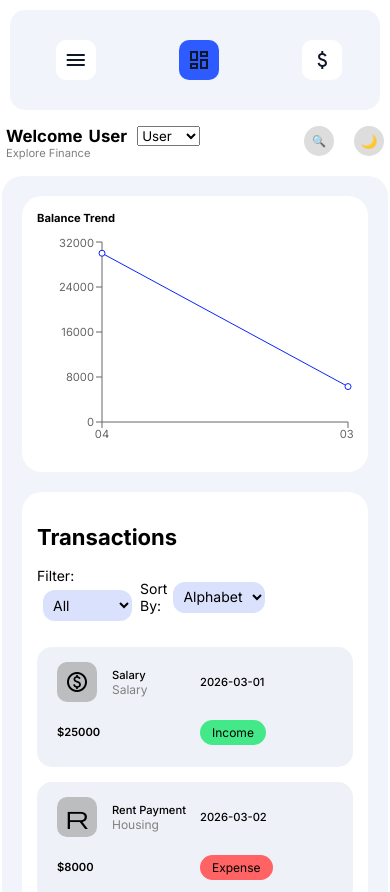
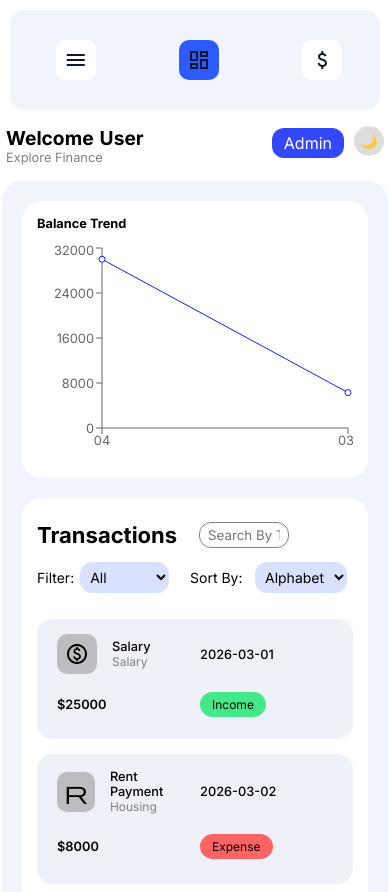
Before and after one commit to khushbuChaudhary2213/fintech-dashboard, a React (Vite) app: page / in a window 390 px wide. Shown: the top 892 px of the page. Built offline with nearby package versions, Linux system fonts and the light colour scheme.

Commit message:
Resolve Issues

```diff
--- a/src/App.jsx
+++ b/src/App.jsx
@@ -1,10 +1,13 @@
 import Sidebar from "./components/Sidebar";
 import Dashboard from "./pages/Dashboard";
 import TransactionsPage from "./pages/TransactionsPage";
+import AddTransactionModal from "./components/AddTransactionModal";
 import { useEffect, useState } from "react";
 import transactionsData from "./data/transactions";
 
 function App() {
+  const [showModal, setShowModal] = useState(false);
+
   const [activePage, setActivePage] = useState(() => {
     const savedPage = localStorage.getItem("activePage");
     return savedPage ? savedPage : "dashboard";
@@ -53,28 +56,38 @@ function App() {
             <div style={{ display: "flex", gap: "6px" }}>
               <h2>Welcome</h2>
               <h2>{userRole}</h2>
-              <select
-                onChange={(e) => setUserRole(e.target.value)}
-                style={{ marginLeft: "4px" }}
-              >
-                Role:
-                <option value="User">User</option>
-                <option value="Admin">Admin</option>
-              </select>
             </div>
             <p>Explore Finance</p>
           </div>
-          <div className="search">🔍</div>
+          <button
+            className="userRole"
+            style={{
+              alignSelf: "center",
+              cursor: "pointer",
+            }}
+            onClick={() => setUserRole(userRole === "Admin" ? "User" : "Admin")}
+          >
+            {userRole === "User" ? "Admin" : "User"}
+          </button>
           <button className="dark-mode" onClick={toggleDarkMode}>
             {isDark ? "☀️" : "🌙"}
           </button>
         </div>
+
+        {showModal && (
+          <AddTransactionModal
+            onClose={() => setShowModal(false)}
+            onAdd={(newTxn) => setTransactions([...transactions, newTxn])}
+          />
+        )}
 
         {activePage === "dashboard" && (
           <Dashboard
             userRole={userRole}
             transactions={transactions}
             setTransactions={setTransactions}
+            showModal={showModal}
+            setShowModal={setShowModal}
           />
         )}
         {activePage === "transactions" && (
@@ -82,6 +95,8 @@ function App() {
             userRole={userRole}
             transactions={transactions}
             setTransactions={setTransactions}
+            showModal={showModal}
+            setShowModal={setShowModal}
           />
         )}
       </div>
--- a/src/components/Transactions.jsx
+++ b/src/components/Transactions.jsx
@@ -1,24 +1,20 @@
 import { useState } from "react";
 import AddTransactionModal from "./AddTransactionModal";
 import EmptyState from "./EmptyState";
+import icons from "../utils/iconsTransaction";
 
-const icons = {
-  food: "food_bank",
-  salary: "paid",
-  shopping: "shopping_bag",
-  transport: "transportation",
-  health: "health_and_safety",
-  bills: "list_alt",
-  education: "book_2",
-  bonus: "attach_money",
-  investment: "universal_currency_alt",
-};
-
-function Transactions({ userRole, transactions, setTransactions, showless }) {
-  const [showModal, setShowModal] = useState(false);
+function Transactions({
+  userRole,
+  transactions,
+  setTransactions,
+  showless,
+  showModal,
+  setShowModal,
+}) {
   const [sortBy, setSortBy] = useState("date");
   const [filter, setFilter] = useState("all");
   const [selectedIds, setSelectedIds] = useState([]);
+  const [search, setSearch] = useState("");
 
   function handleAdd(newtxn) {
     setTransactions([...transactions, newtxn]);
@@ -55,7 +51,17 @@ function Transactions({ userRole, transactions, setTransactions, showless }) {
     setSelectedIds([]);
   }
 
+  function handleSearchChange(e) {
+    setSearch(e.target.value);
+  }
+
   const filteredTransactions = [...transactions].filter((el) => {
+    if (search != "") {
+      return (
+        el.title.toLowerCase().includes(search.toLowerCase()) ||
+        el.category.toLowerCase().includes(search.toLowerCase())
+      );
+    }
     if (filter === "all") return transactions;
     if (filter === "income") return el.type === "income";
     if (filter === "expense") return el.type === "expense";
@@ -75,18 +81,18 @@ function Transactions({ userRole, transactions, setTransactions, showless }) {
     }
   });
 
-  const displayedTransactions = showless
+  let displayedTransactions = showless
     ? sortedTransactions.slice(0, 5)
     : sortedTransactions;
 
   return (
     <div className="transactions-page">
-      {showModal && (
+      {/* {showModal && (
         <AddTransactionModal
           onClose={() => setShowModal(false)}
           onAdd={handleAdd}
         />
-      )}
+      )} */}
       {transactions.length === 0 ? (
         <EmptyState
           message="No transactions to display"
@@ -98,7 +104,13 @@ function Transactions({ userRole, transactions, setTransactions, showless }) {
         <>
           <div className="transactions-header">
             <h3>Transactions</h3>
-
+            <input
+              name="search-bar"
+              type="text"
+              value={search}
+              placeholder="Search By Title/Category"
+              onChange={handleSearchChange}
+            />
             <div className="controls">
               <div className="control-group">
                 <label>Filter:</label>
@@ -159,7 +171,8 @@ function Transactions({ userRole, transactions, setTransactions, showless }) {
             )}
           </div>
 
-          {displayedTransactions.map((el) => (
+          {displayedTransactions.length > 0 ? (
+            displayedTransactions.map((el) => (
               <div
                 className={`txn-row ${userRole === "User" ? "user-cols" : "admin-cols"}`}
                 key={el.id}
@@ -167,7 +180,11 @@ function Transactions({ userRole, transactions, setTransactions, showless }) {
                 <div className="txn-left">
                   {userRole === "Admin" && (
                     <input
-                    style={{ cursor: "pointer", width: "16px", height: "16px" }}
+                      style={{
+                        cursor: "pointer",
+                        width: "16px",
+                        height: "16px",
+                      }}
                       type="checkbox"
                       checked={selectedIds.includes(el.id)}
                       onChange={() => toggleSelection(el.id)}
@@ -210,7 +227,10 @@ function Transactions({ userRole, transactions, setTransactions, showless }) {
                   </div>
                 )}
               </div>
-          ))}
+            ))
+          ) : (
+            <EmptyState />
+          )}
         </>
       )}
     </div>
--- a/src/index.css
+++ b/src/index.css
@@ -101,6 +101,7 @@
     background-color 0.3s ease,
     scale 0.2s ease;
   color: #0f172a;
+  cursor: pointer;
 }
 
 .menu-item.active {
@@ -149,10 +150,33 @@
 .username {
   margin-right: auto;
 }
-.dark-mode,
-.msg,
-.search {
-  flex-shrink: 0; /* Important: Prevents circles from becoming ovals */
+
+.userRole {
+  width: 80px;
+  height: 30px;
+  cursor: pointer;
+  align-self: center;
+  padding: 4px 12px;
+  margin-top: -6px;
+  border: none;
+  border-radius: 12px;
+  margin-right: -10px;
+  background: #3347fd;
+  color: white;
+  font-size: 16px;
+  transition:
+    background 0.3s ease-in-out,
+    color 0.3s ease-in-out;
+}
+
+.userRole:hover {
+  border: #3347fd 2px solid;
+  background: transparent;
+  color: black;
+}
+
+.dark-mode {
+  flex-shrink: 0;
   display: flex;
   align-items: center;
   justify-content: center;
@@ -205,8 +229,8 @@
   transition: all ease-in-out 0.5s;
 }
 
-.income:hover,
-.expense:hover {
+.box.income:hover,
+.box.expense:hover {
   scale: 1.05;
   background: #0921fee4;
   color: white;
@@ -337,17 +361,6 @@
 
 .delete-btn:hover {
   background: #e60000;
-}
-
-.no-data {
-  text-align: center;
-  padding: 50px 20px;
-  color: gray;
-}
-
-.no-data h3 {
-  margin-bottom: 10px;
-  color: #333;
 }
 
 /* Transactions */
@@ -500,3 +513,29 @@
   align-items: center;
   font-size: 14px;
 }
+input[name="search-bar"] {
+  width: 200px;
+  height: 26px;
+  padding: 8px;
+  margin-right: 4px;
+  border: 1px solid grey;
+  border-radius: 12px;
+  cursor: pointer;
+}
+
+input[name="search-bar"]:focus {
+  border: 1px solid black;
+}
+
+/* EMPTY STATE */
+
+.no-data {
+  text-align: center;
+  padding: 50px 20px;
+  color: grey;
+}
+
+.no-data h3 {
+  margin-bottom: 10px;
+  color: var(--text-main);
+}
--- a/src/pages/Dashboard.jsx
+++ b/src/pages/Dashboard.jsx
@@ -4,7 +4,13 @@ import InsightsBox from "../components/InsightBox";
 import Transactions from "../components/Transactions";
 import EmptyState from "../components/EmptyState";
 
-function Dashboard({ userRole, transactions, setTransactions }) {
+function Dashboard({
+  userRole,
+  transactions,
+  setTransactions,
+  showModal,
+  setShowModal,
+}) {
   const income = transactions
     .filter((el) => el.type === "income")
     .reduce((acc, curr) => acc + curr.amount, 0);
@@ -22,6 +28,7 @@ function Dashboard({ userRole, transactions, setTransactions }) {
           message="No data to display"
           subMessage="Add transactions from transactions page to see dashboard insights 📊 "
           showButton={userRole === "Admin"}
+          onAdd={() => setShowModal(true)}
         />
       </div>
     );
@@ -37,6 +44,8 @@ function Dashboard({ userRole, transactions, setTransactions }) {
           transactions={transactions}
           setTransactions={setTransactions}
           showless={5}
+          showModal={showModal}
+          setShowModal={setShowModal}
         />
       </div>
 
--- a/src/pages/TransactionsPage.jsx
+++ b/src/pages/TransactionsPage.jsx
@@ -1,12 +1,20 @@
 import Transactions from "../components/Transactions";
 
-function TransactionsPage({ userRole, transactions, setTransactions }) {
+function TransactionsPage({
+  userRole,
+  transactions,
+  setTransactions,
+  showModal,
+  setShowModal,
+}) {
   return (
     <div className="content">
       <Transactions
         userRole={userRole}
         transactions={transactions}
         setTransactions={setTransactions}
+        showModal={showModal}
+        setShowModal={setShowModal}
       />
     </div>
   );
--- a/src/responsive.css
+++ b/src/responsive.css
@@ -41,6 +41,17 @@
 
   .main {
     overflow-y: auto;
+  }
+  .transactions-header {
+    display: grid;
+    grid-template-rows: 1fr 1fr;
+    grid-template-columns: 1fr 1fr 1fr;
+  }
+}
+
+@media (max-width: 900px) {
+  input[name="search-bar"] {
+    width: 150px;
   }
 }
 
@@ -90,21 +101,26 @@
   }
 }
 
-@media (max-width: 560px) {
+@media (max-width: 620px) {
   html {
-    font-size: 0.7rem;
+    font-size: 0.8rem;
+  }
+
+  input[name="search-bar"] {
+    margin-left: 4px;
+    width: 90px;
   }
 }
 
-@media (max-width: 512px) {
+@media (max-width: 586px) {
   .transactions-header {
-    display: grid;
-    grid-template-rows: 1fr 1fr;
-    grid-template-columns: 1fr 1fr 1fr;
+    grid-template-columns: 1fr 1fr;
   }
 
-  .transactions-header h3 {
-    grid-column: 1/-1;
+  input[name="search-bar"] {
+    width: 200px;
+    grid-column: 2;
+    grid-row: 1;
   }
 
   .controls {
@@ -116,6 +132,12 @@
     grid-template-columns: 1fr 1fr 1fr;
     grid-template-rows: 1fr 1fr;
     gap: 10px;
+  }
+}
+
+@media (max-width: 490px) {
+  input[name="search-bar"] {
+    width: 150px;
   }
 }
 
@@ -135,7 +157,10 @@
     grid-row: 2;
     grid-column: 2;
   }
-  .search,
+
+  input[name="search-bar"] {
+    width: 90px;
+  }
   .dark-mode {
     width: 30px;
     height: 30px;
--- /dev/null
+++ b/src/utils/iconsTransaction.js
@@ -0,0 +1,13 @@
+const icons = {
+  food: "food_bank",
+  salary: "paid",
+  shopping: "shopping_bag",
+  transport: "transportation",
+  health: "health_and_safety",
+  bills: "list_alt",
+  education: "book_2",
+  bonus: "attach_money",
+  investment: "universal_currency_alt",
+};
+
+export default icons;
```
Also changed, not shown: src/components/AddTransactionModal.jsx (+70 -6 lines). Lines whose indentation alone changed are shown as unchanged.
